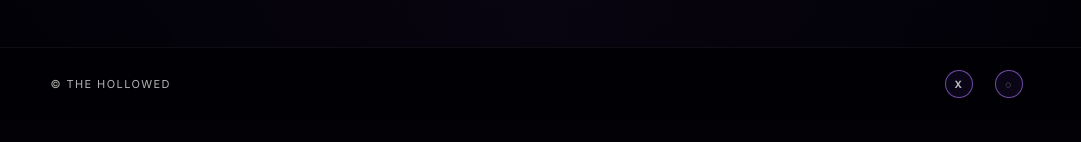
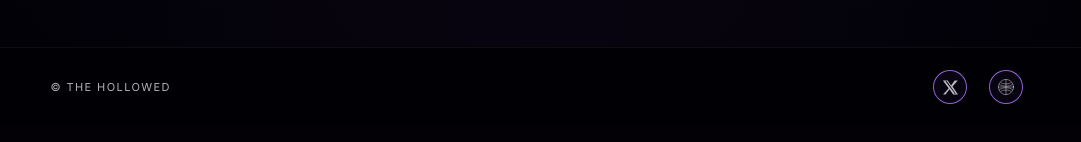
Before and after one commit to eyantot/the-hollowed, a website built with Vite: page index.html in a window 1280 px wide. Shown: the part 2344-2486 px from the top of the page, without its empty margins (103-1184 px from the left). Built offline with nearby package versions, Linux system fonts and the light colour scheme.

Commit message:
Replace footer icons

```diff
--- a/src/main.js
+++ b/src/main.js
@@ -140,10 +140,15 @@ document.querySelector('#app').innerHTML = `
         <p>© The Hollowed</p>
         <div class="footer-links" aria-label="Social links">
           <a href="https://x.com/hollowedrh" target="_blank" rel="noreferrer" aria-label="Follow The Hollowed on X" class="x-badge">
-            X
+            <svg viewBox="0 0 24 24" aria-hidden="true">
+              <path d="M18.9 2h3.4l-7.4 8.5L22.5 22h-6.7l-5.2-7.6L4.9 22H1.5l7.9-9.1L1.2 2h6.9l4.7 7 5.1-7zm-1.3 18.8h1.9L6.9 3.1H4.9l12.7 16.7z"/>
+            </svg>
           </a>
           <a href="#home" aria-label="Go to home page" class="site-badge" title="Home">
-            <span aria-hidden="true">◌</span>
+            <svg viewBox="0 0 128 128" aria-hidden="true">
+              <circle cx="64" cy="64" r="54"/>
+              <path d="M64 10v108M10 64h108M28 32c8 7 17 10 36 10s28-3 36-10M28 96c8-7 17-10 36-10s28 3 36 10M18 46c15 9 25 12 46 12s31-3 46-12M18 82c15-9 25-12 46-12s31 3 46 12"/>
+            </svg>
           </a>
         </div>
       </div>
--- a/src/style.css
+++ b/src/style.css
@@ -283,25 +283,41 @@ img {
   display: inline-flex;
   align-items: center;
   justify-content: center;
-  width: 28px;
-  height: 28px;
-  border: 1px solid rgba(176, 123, 255, 0.6);
+  width: 34px;
+  height: 34px;
+  border: 1.5px solid rgba(176, 123, 255, 0.8);
   border-radius: 50%;
-  background: rgba(141, 76, 255, 0.08);
+  background: rgba(141, 76, 255, 0.06);
   color: #f3ebff;
-  font-size: 12px;
-  font-weight: 700;
-  letter-spacing: 0;
-  line-height: 1;
   text-decoration: none;
+  transition: transform 0.2s ease, border-color 0.2s ease, box-shadow 0.2s ease;
 }
 
-.site-badge {
-  font-size: 16px;
+.x-badge svg,
+.site-badge svg {
+  width: 17px;
+  height: 17px;
+  display: block;
+  fill: currentColor;
+  stroke: currentColor;
+  stroke-width: 0;
 }
 
-.footer-links a:hover {
-  color: #d3b6ff;
+.site-badge svg {
+  width: 18px;
+  height: 18px;
+  fill: none;
+  stroke: currentColor;
+  stroke-width: 4;
+  stroke-linecap: round;
+  stroke-linejoin: round;
+}
+
+.x-badge:hover,
+.site-badge:hover {
+  transform: translateY(-1px);
+  border-color: rgba(210, 177, 255, 0.95);
+  box-shadow: 0 0 18px rgba(141, 76, 255, 0.14);
 }
 
 /* COLLECTION */
```
